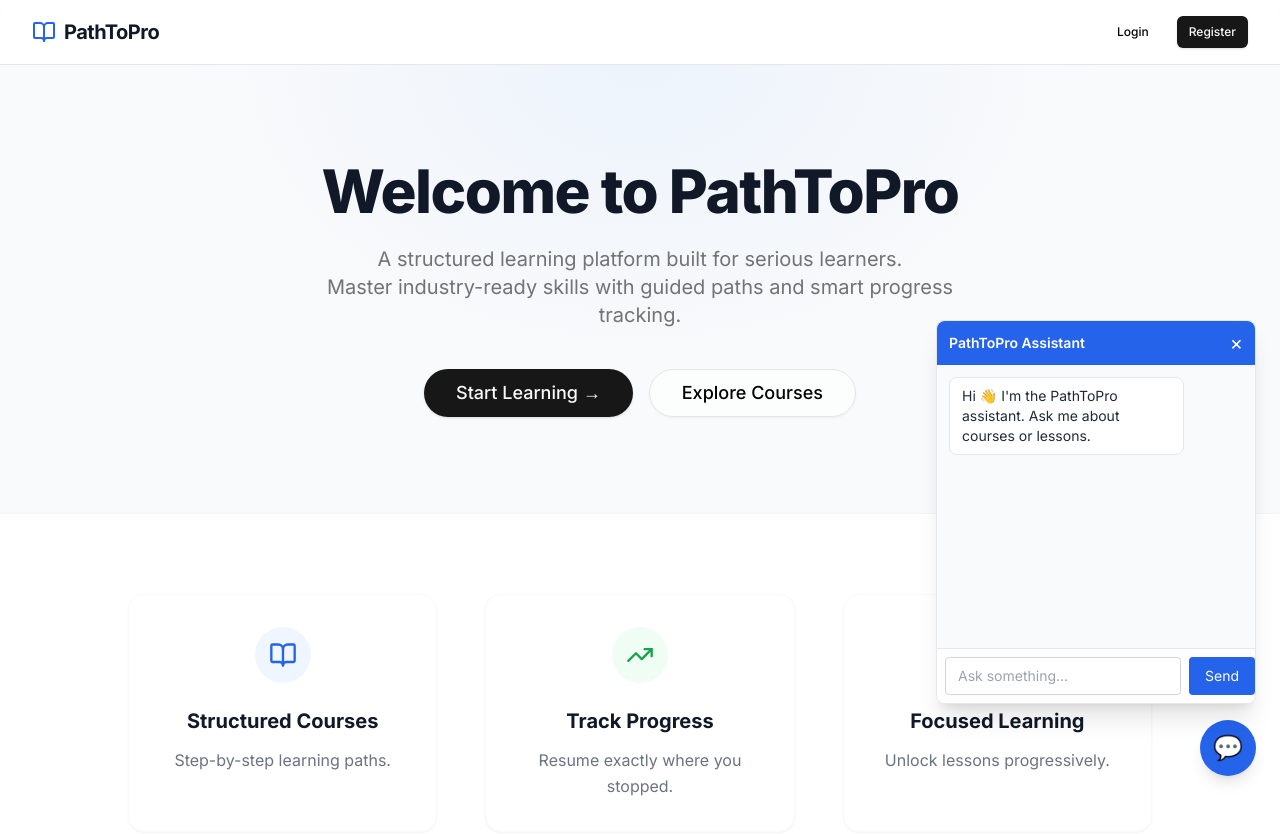
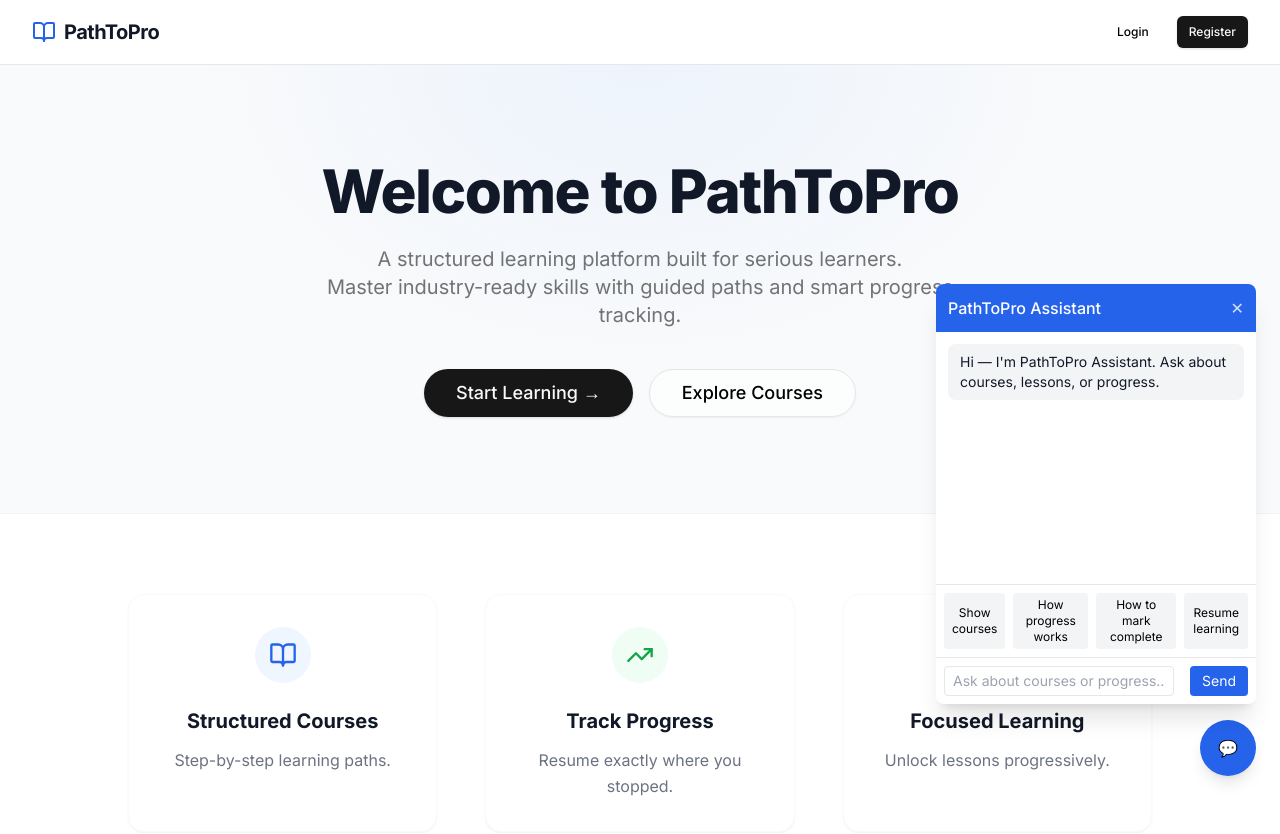
Before and after one commit to VirendraSingh1212/PathTOProFrontend, a Next.js app: page / in a window 1280 px wide. Both pictures are taken after a click on the button "Open chat". Shown: the top 834 px of the page. Built offline with nearby package versions, Linux system fonts and the light colour scheme.

Commit message:
feat(chatbot): add rule-based assistant with safe navigation actions and quick prompts

```diff
--- a/components/LMSChatbot.tsx
+++ b/components/LMSChatbot.tsx
@@ -1,118 +1,306 @@
 "use client";
 
-import { useState } from "react";
+import React, { useEffect, useRef, useState } from "react";
+import { useRouter } from "next/navigation";
+
+/**
+ * Rule-based LMS Chatbot (Stage 2)
+ *
+ * Behavior:
+ * - Matches user message against simple keyword rules (intents).
+ * - Returns canned responses and offers quick action buttons.
+ * - Quick actions navigate safely: if not logged in (no token), navigate to /login first.
+ *
+ * Safety: Frontend-only, no backend changes.
+ */
+
+type Message = {
+  id: string;
+  sender: "user" | "bot";
+  text: string;
+  // optional action buttons for this message
+  actions?: { id: string; label: string; action: string }[];
+};
+
+const INTENTS: {
+  keywords: string[];
+  response: string;
+  actions?: { id: string; label: string; action: string }[];
+}[] = [
+  {
+    keywords: ["course", "courses", "subjects", "catalog"],
+    response:
+      "You can browse all available courses on the Subjects page. Select a subject to see sections and lessons.",
+    actions: [{ id: "go_subjects", label: "Go to Subjects", action: "subjects" }],
+  },
+  {
+    keywords: ["progress", "progress bar", "completed", "completion"],
+    response:
+      "Progress is tracked when you mark lessons complete. Open a subject and click 'Mark as Complete' on each lesson.",
+    actions: [{ id: "go_subjects", label: "View Subjects", action: "subjects" }],
+  },
+  {
+    keywords: ["lesson", "lessons", "play", "video"],
+    response:
+      "Open any subject and click a lesson from the left sidebar to start the video. Use the Next button to go forward.",
+    actions: [{ id: "go_subjects", label: "Open Subjects", action: "subjects" }],
+  },
+  {
+    keywords: ["mark complete", "mark as complete", "complete"],
+    response:
+      "Use the 'Mark as Complete' button below the video to mark a lesson finished. This updates your course progress.",
+  },
+  {
+    keywords: ["resume", "continue", "where i left", "last lesson"],
+    response:
+      "To resume, use the Continue / Resume feature on the course card or click the Resume button below.",
+    actions: [{ id: "resume", label: "Resume Learning", action: "resume" }],
+  },
+  {
+    keywords: ["login", "sign in", "register", "signup", "sign up"],
+    response:
+      "If you are not logged in, please sign in or register to access courses and save progress.",
+    actions: [{ id: "login", label: "Login / Register", action: "login" }],
+  },
+  {
+    keywords: ["help", "support", "assist"],
+    response:
+      "I can help you find courses, explain how progress works, and navigate to lessons. Try: 'show courses', 'how to mark complete', or 'resume learning'.",
+  },
+];
+
+function detectIntent(text: string) {
+  const clean = text.toLowerCase();
+  for (const intent of INTENTS) {
+    for (const kw of intent.keywords) {
+      if (clean.includes(kw)) {
+        return intent;
+      }
+    }
+  }
+  return null;
+}
+
+// Helper: small UID for messages
+const uid = () => Math.random().toString(36).slice(2, 9);
 
 export default function LMSChatbot() {
+  const router = useRouter();
   const [open, setOpen] = useState(false);
-  const [messages, setMessages] = useState([
-    {
-      sender: "bot",
-      text: "Hi 👋 I'm the PathToPro assistant. Ask me about courses or lessons."
+  const [input, setInput] = useState("");
+  const [messages, setMessages] = useState<Message[]>(() => {
+    // load from sessionStorage if exists for small persistence
+    try {
+      const raw = sessionStorage.getItem("lms_chat_messages");
+      if (raw) return JSON.parse(raw) as Message[];
+    } catch {}
+    return [
+      {
+        id: uid(),
+        sender: "bot",
+        text: "Hi — I'm PathToPro Assistant. Ask about courses, lessons, or progress.",
+      },
+    ];
+  });
+
+  const scrollRef = useRef<HTMLDivElement | null>(null);
+
+  useEffect(() => {
+    try {
+      sessionStorage.setItem("lms_chat_messages", JSON.stringify(messages));
+    } catch {}
+    // scroll to bottom when messages change
+    if (scrollRef.current) {
+      scrollRef.current.scrollTop = scrollRef.current.scrollHeight;
     }
-  ]);
-  const [input, setInput] = useState("");
+  }, [messages]);
 
-  function getBotResponse(message: string) {
-    const msg = message.toLowerCase();
+  // Safe check for authentication token in localStorage.
+  // Adjust key if your app uses a different name. This is a non-invasive read only.
+  const isAuthenticated = () => {
+    try {
+      const token = localStorage.getItem("token");
+      return Boolean(token);
+    } catch {
+      return false;
+    }
+  };
 
-    if (msg.includes("course") || msg.includes("subjects")) {
-      return "You can explore all courses from the Subjects page.";
+  function pushMessage(m: Message) {
+    setMessages((prev) => [...prev, m]);
+  }
+
+  function handleAction(action: string) {
+    // All navigation decisions are client-side only and safe.
+    // If the user is not authenticated, navigate to /login.
+    if (action === "login") {
+      router.push("/login");
+      return;
     }
 
-    if (msg.includes("progress")) {
-      return "Your learning progress updates when you mark lessons complete.";
+    if (!isAuthenticated()) {
+      // require login for protected actions
+      router.push("/login");
+      return;
     }
 
-    if (msg.includes("lesson")) {
-      return "Select a lesson from the sidebar to start watching the video.";
+    switch (action) {
+      case "subjects":
+        router.push("/subjects");
+        break;
+      case "resume":
+        // Best-effort resume: navigate to /subjects — the app should show continue option.
+        // Optional: if you have an endpoint to get lastLessonId, you could call it here.
+        router.push("/subjects");
+        break;
+      case "progress":
+        router.push("/subjects");
+        break;
+      default:
+        // fallback: open subjects
+        router.push("/subjects");
+        break;
     }
-
-    if (msg.includes("hello") || msg.includes("hi")) {
-      return "Hello! I'm here to help you navigate PathToPro.";
-    }
-
-    return "I'm here to help with courses, lessons, and progress tracking.";
+    // also show a bot confirmation message
+    pushMessage({
+      id: uid(),
+      sender: "bot",
+      text: "Done — taking you there now.",
+    });
   }
 
-  function sendMessage() {
-    if (!input.trim()) return;
+  function handleSend() {
+    const text = input.trim();
+    if (!text) return;
 
-    const userMessage = {
-      sender: "user",
-      text: input
-    };
+    const userMsg: Message = { id: uid(), sender: "user", text };
+    pushMessage(userMsg);
+    setInput("");
 
-    const botMessage = {
-      sender: "bot",
-      text: getBotResponse(input)
-    };
+    // Find intent
+    const intent = detectIntent(text);
 
-    setMessages(prev => [...prev, userMessage, botMessage]);
-    setInput("");
+    if (intent) {
+      const botMsg: Message = {
+        id: uid(),
+        sender: "bot",
+        text: intent.response,
+        actions: intent.actions?.map((a) => ({ ...a })),
+      };
+      // small delay to feel natural
+      setTimeout(() => pushMessage(botMsg), 300);
+    } else {
+      // default fallback
+      setTimeout(
+        () =>
+          pushMessage({
+            id: uid(),
+            sender: "bot",
+            text:
+              "I didn't fully understand. Try: 'show courses', 'how to mark complete', or 'resume learning'.",
+            actions: [{ id: "go_subjects", label: "Show Courses", action: "subjects" }],
+          }),
+        300
+      );
+    }
   }
+
+  // quick pre-built message buttons (optional)
+  const QUICK_PROMPTS = [
+    "Show courses",
+    "How progress works",
+    "How to mark complete",
+    "Resume learning",
+  ];
 
   return (
     <>
-      {/* Floating Chat Button */}
+      {/* Floating button */}
       <div className="fixed bottom-6 right-6 z-50">
         <button
-          onClick={() => setOpen(!open)}
-          className="bg-blue-600 text-white w-14 h-14 rounded-full shadow-lg hover:bg-blue-700 transition-colors flex items-center justify-center text-2xl"
+          aria-label="Open chat"
+          onClick={() => setOpen((o) => !o)}
+          className="bg-blue-600 text-white w-14 h-14 rounded-full shadow-lg hover:bg-blue-700"
         >
           💬
         </button>
       </div>
 
-      {/* Chat Window */}
+      {/* Chat window */}
       {open && (
-        <div className="fixed bottom-24 right-6 w-80 h-96 bg-white shadow-xl rounded-lg flex flex-col z-50 border border-gray-200">
-          {/* Header */}
+        <div className="fixed bottom-24 right-6 w-80 h-[420px] bg-white shadow-xl rounded-lg flex flex-col z-50">
           <div className="bg-blue-600 text-white p-3 rounded-t-lg flex items-center justify-between">
-            <span className="font-semibold text-sm">PathToPro Assistant</span>
+            <div className="font-medium">PathToPro Assistant</div>
             <button
+              aria-label="Close chat"
               onClick={() => setOpen(false)}
-              className="text-white hover:text-gray-200 text-xl leading-none"
+              className="text-white opacity-80 hover:opacity-100"
             >
-              ×
+              ✕
             </button>
           </div>
 
-          {/* Messages Area */}
-          <div className="flex-1 overflow-y-auto p-3 space-y-2 bg-gray-50">
-            {messages.map((msg, index) => (
-              <div
-                key={index}
-                className={
-                  msg.sender === "user"
-                    ? "text-right"
-                    : "text-left"
-                }
-              >
-                <span
-                  className={`inline-block px-3 py-2 rounded-lg text-sm max-w-[80%] ${
-                    msg.sender === "user"
-                      ? "bg-blue-600 text-white"
-                      : "bg-white text-gray-800 border border-gray-200"
-                  }`}
+          <div ref={scrollRef} className="flex-1 overflow-y-auto p-3 space-y-3">
+            {messages.map((m) => (
+              <div key={m.id} className={m.sender === "user" ? "text-right" : "text-left"}>
+                <div
+                  className={
+                    m.sender === "user"
+                      ? "inline-block bg-blue-600 text-white px-3 py-2 rounded-lg text-sm"
+                      : "inline-block bg-gray-100 text-gray-900 px-3 py-2 rounded-lg text-sm"
+                  }
                 >
-                  {msg.text}
-                </span>
+                  {m.text}
+                </div>
+
+                {/* If the bot message has actions, show them below the message */}
+                {m.sender === "bot" && m.actions && m.actions.length > 0 && (
+                  <div className="mt-2 flex flex-wrap gap-2">
+                    {m.actions.map((a) => (
+                      <button
+                        key={a.id}
+                        onClick={() => handleAction(a.action)}
+                        className="text-xs px-2 py-1 bg-blue-50 text-blue-700 border rounded"
+                      >
+                        {a.label}
+                      </button>
+                    ))}
+                  </div>
+                )}
               </div>
             ))}
           </div>
 
-          {/* Input Area */}
-          <div className="border-t border-gray-200 p-2 flex bg-white rounded-b-lg">
+          {/* Quick prompts */}
+          <div className="p-2 border-t flex gap-2 overflow-x-auto">
+            {QUICK_PROMPTS.map((q) => (
+              <button
+                key={q}
+                onClick={() => {
+                  setInput(q);
+                  // emulate user pressing send for convenience
+                  setTimeout(() => handleSend(), 50);
+                }}
+                className="text-xs px-2 py-1 bg-gray-100 rounded"
+              >
+                {q}
+              </button>
+            ))}
+          </div>
+
+          <div className="p-2 border-t flex gap-2">
             <input
               value={input}
               onChange={(e) => setInput(e.target.value)}
-              onKeyPress={(e) => e.key === "Enter" && sendMessage()}
-              placeholder="Ask something..."
-              className="flex-1 border border-gray-300 rounded px-3 py-2 text-sm focus:outline-none focus:border-blue-500"
+              onKeyDown={(e) => {
+                if (e.key === "Enter") handleSend();
+              }}
+              placeholder="Ask about courses or progress..."
+              className="flex-1 border rounded px-2 py-1 text-sm"
             />
             <button
-              onClick={sendMessage}
-              className="ml-2 bg-blue-600 text-white px-4 py-2 rounded text-sm hover:bg-blue-700 transition-colors"
+              onClick={handleSend}
+              className="ml-2 bg-blue-600 text-white px-3 rounded text-sm"
             >
               Send
             </button>
```
